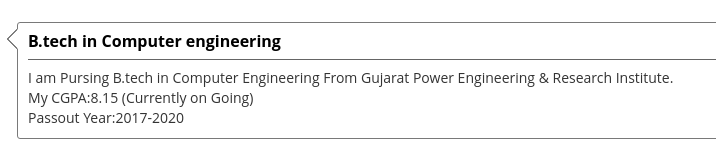
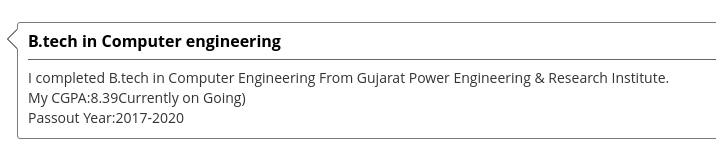
Before and after one commit to guptaniki/my-resume, a plain HTML site: page index.html in a window 1280 px wide. Shown: the part 1458-1621 px from the top of the page, 93-809 px from the left. Drawn offline with Linux system fonts and the light colour scheme.

Commit message:
Update index.html

```diff
--- a/index.html
+++ b/index.html
@@ -34,7 +34,7 @@
             <div class="top_left_cont intro zoomIn wow animated">
               <h2>I’m Nikita Gupta<br></h2>
               <p>
-		      I am from Mehsana, Gujarat. I am a fresher graduate from Gujarat Technological university. I am pursuing my bachelor of engineering in computer science form Gujarat Power Engineering & Research Institute. I completed my diploma in computer science from ganpath university.
+		      I am from Mehsana, Gujarat. I am a fresher graduate from Gujarat Technological university. I  completed  my bachelor of engineering in computer science form Gujarat Power Engineering & Research Institute. I completed my diploma in computer science from ganpath university.
 		 </p>
                 <div class="underline"></div>
               <ul class="social_links">
@@ -176,9 +176,9 @@ I had also worked with the MYsql.
 								</div>
 							</div>
 							<div class="qa-message-content">
-I am  Pursing B.tech in Computer Engineering From Gujarat Power Engineering & Research Institute.
+I completed B.tech in Computer Engineering From Gujarat Power Engineering & Research Institute.
 <br>
-My CGPA:8.15 (Currently on Going)
+My CGPA:8.39Currently on Going)
 <br>
 Passout Year:2017-2020
 												</div>
```
